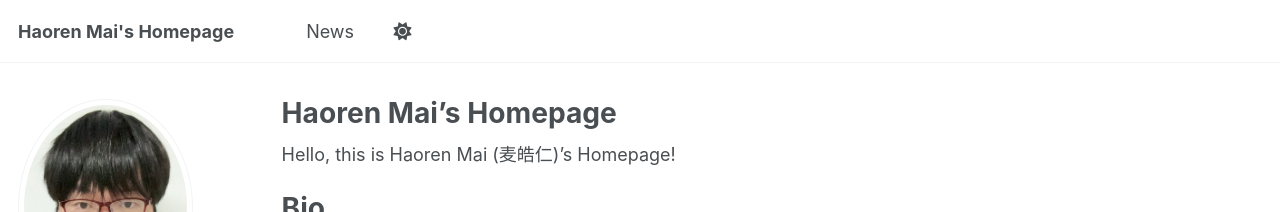
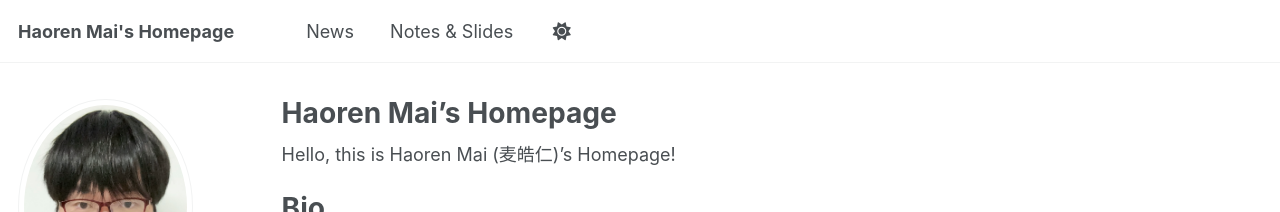
Before and after one commit to haorenmai/haorenmai, a Jekyll site: the page built from _pages/about.md, in a window 1280 px wide. Shown: the top 212 px of the page. Built offline with Jekyll 4.4.1, drawn with Linux system fonts in a browser that asks for light colours; a script bundle is joined from its source files by our own code; library files that are not in the unit come from our copies.

Commit message:
Update navigation.yml

```diff
--- a/_data/navigation.yml
+++ b/_data/navigation.yml
@@ -13,6 +13,9 @@ main:
 
   - title: "News"
     url: /News/
+
+  - title: "Notes & Slides"
+    url: /Notes_and_Slides/
 
   #- title: "Talks"
   #  url: /talks/
```
